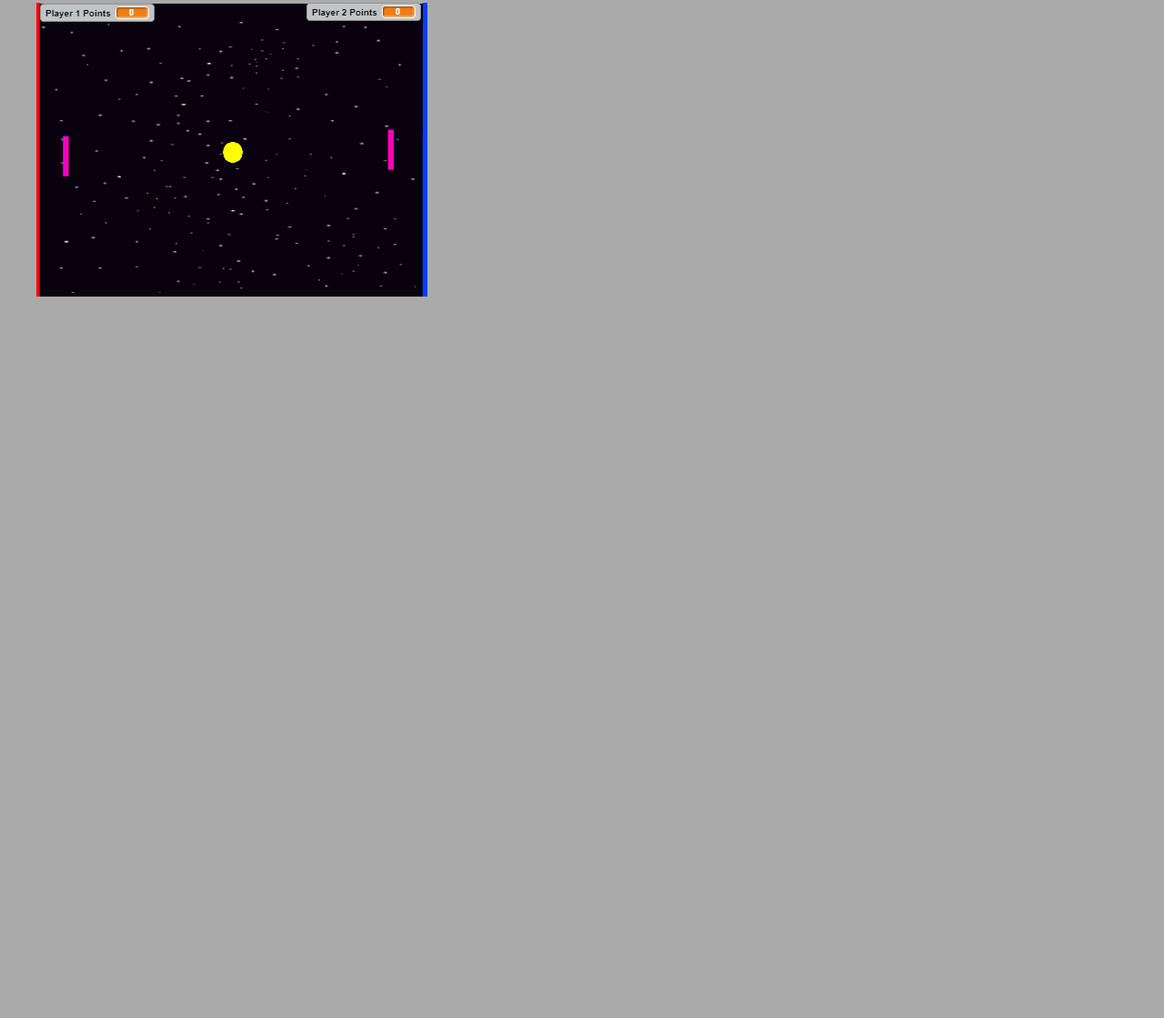
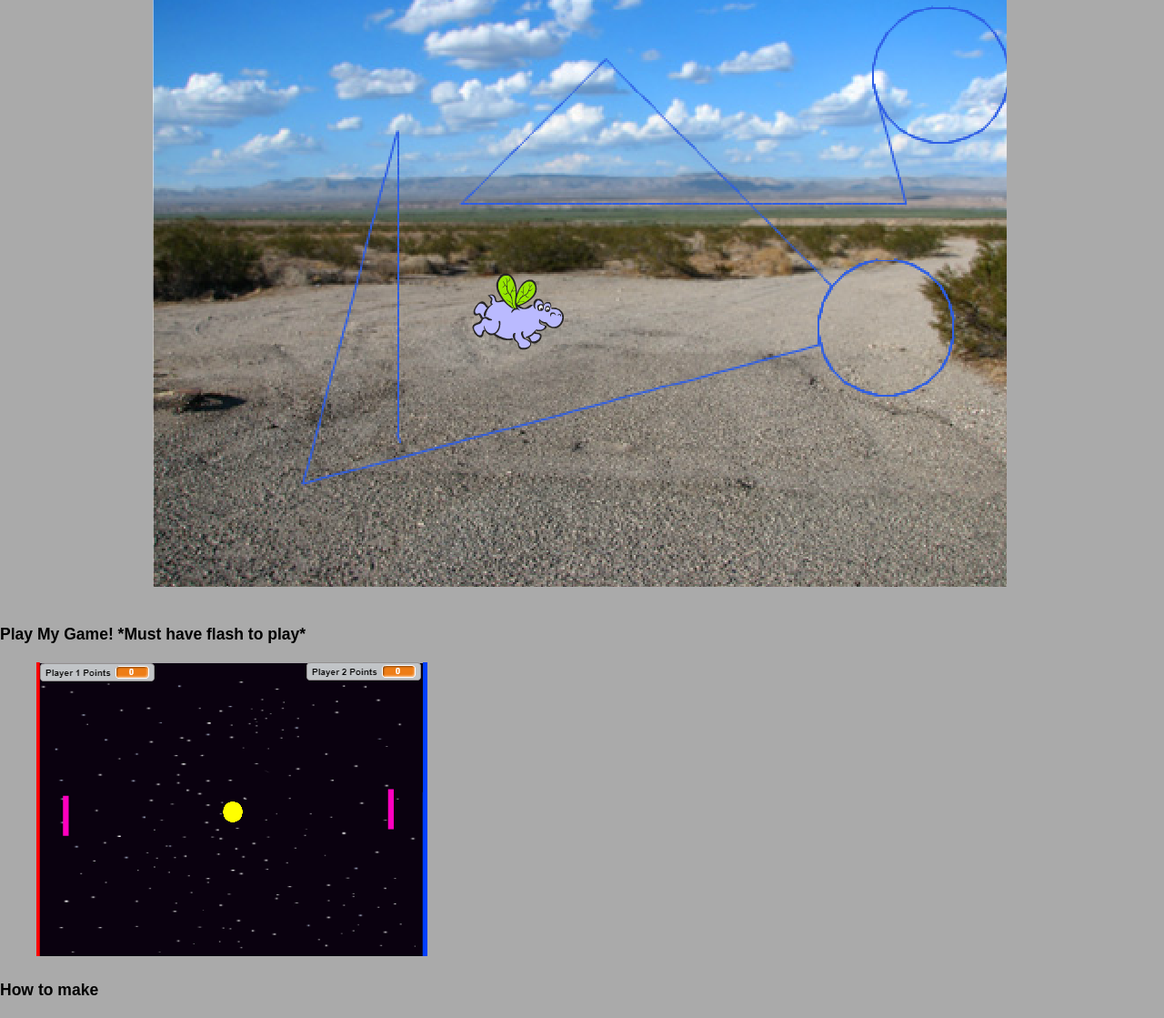
Before and after one commit to ethandizon/ethandizon.github.io, a plain HTML site: page portfolio.html in a window 1280 px wide. Shown: the part 273-1392 px from the top of the page at 91% size. Before the commit the page ends 800 px from the top, so only its background shows below. Drawn offline with Linux system fonts and the light colour scheme.

Commit message:
game pictures

```diff
--- a/portfolio.html
+++ b/portfolio.html
@@ -18,7 +18,7 @@
                      <h3>
                 Play My Remix!  *Must have flash to play*
             </h3>
-                        <ol><a href="https://scratch.mit.edu/projects/246611860/"<img src="img/hippo.jpg"></a></a></ol>
+                        <ol><a href="https://scratch.mit.edu/projects/246611860/"></a><img src="img/hippo.jpg"></a></ol>
 
 
                 </p>
@@ -32,5 +32,9 @@
                 Play My Game!  *Must have flash to play*
             </h3>
             <ol><a href="https://scratch.mit.edu/projects/248885530/"><img src="img/scratchGame.jpg"></a></ol>
+
+            <h3>
+                How to make
+            </h3>
 </body>
 </html>
```
